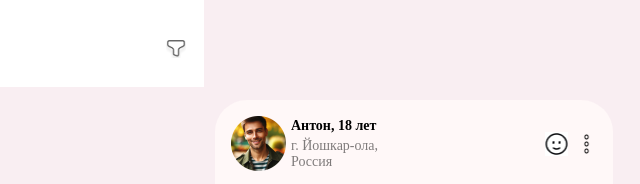
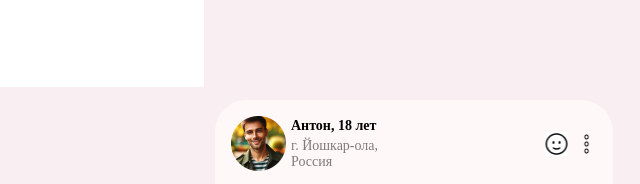
Before and after one commit to Papisgg/app, a plain HTML site: page index.html in a window 1280 px wide. Shown: the top 184 px of the page, 226-866 px from the left. Drawn offline with Linux system fonts and the light colour scheme.

Commit message:
Update index.html

```diff
--- a/index.html
+++ b/index.html
@@ -19,8 +19,6 @@
                     <h1>Лента друзей</h1>
 
                 </div><!--./Profil-->
-
-                <img class="filtr" src="img/filtr.png" alt="">
 
             </header>
         </div><!--./Page-->
```
